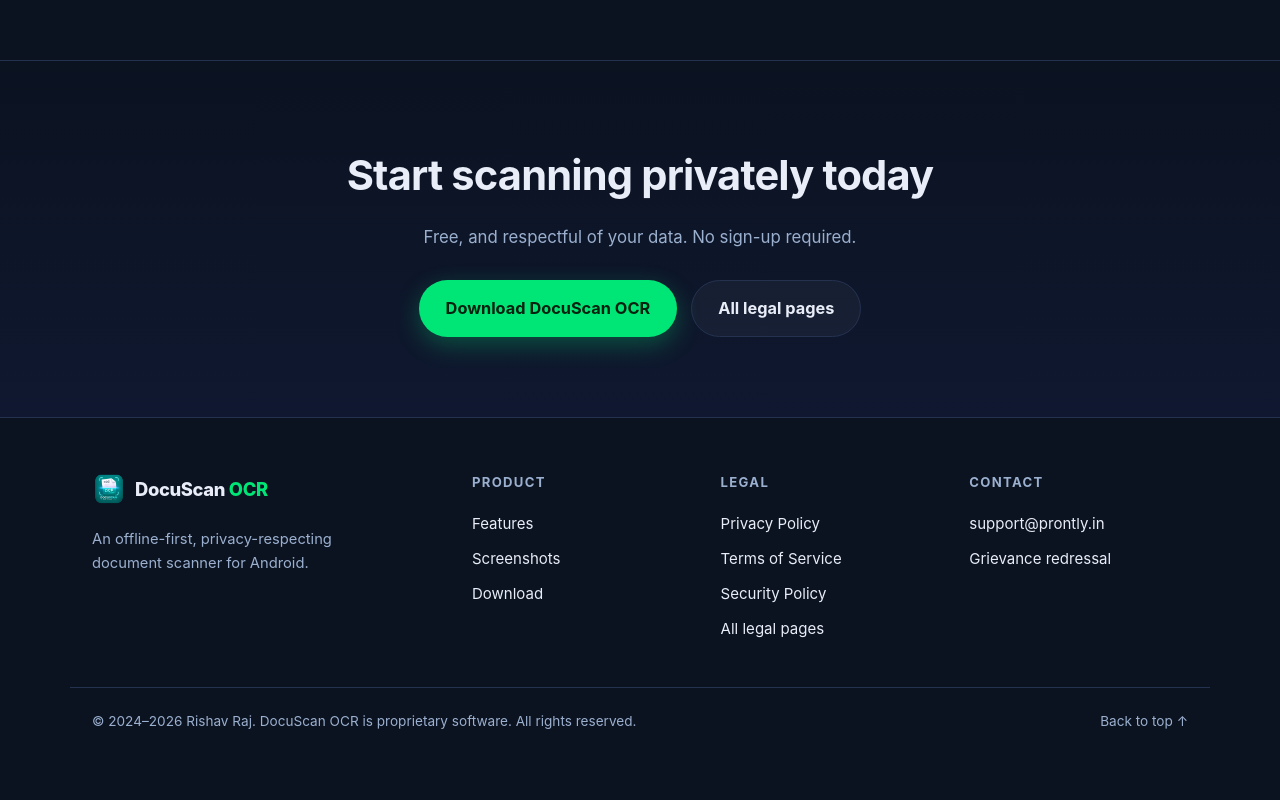
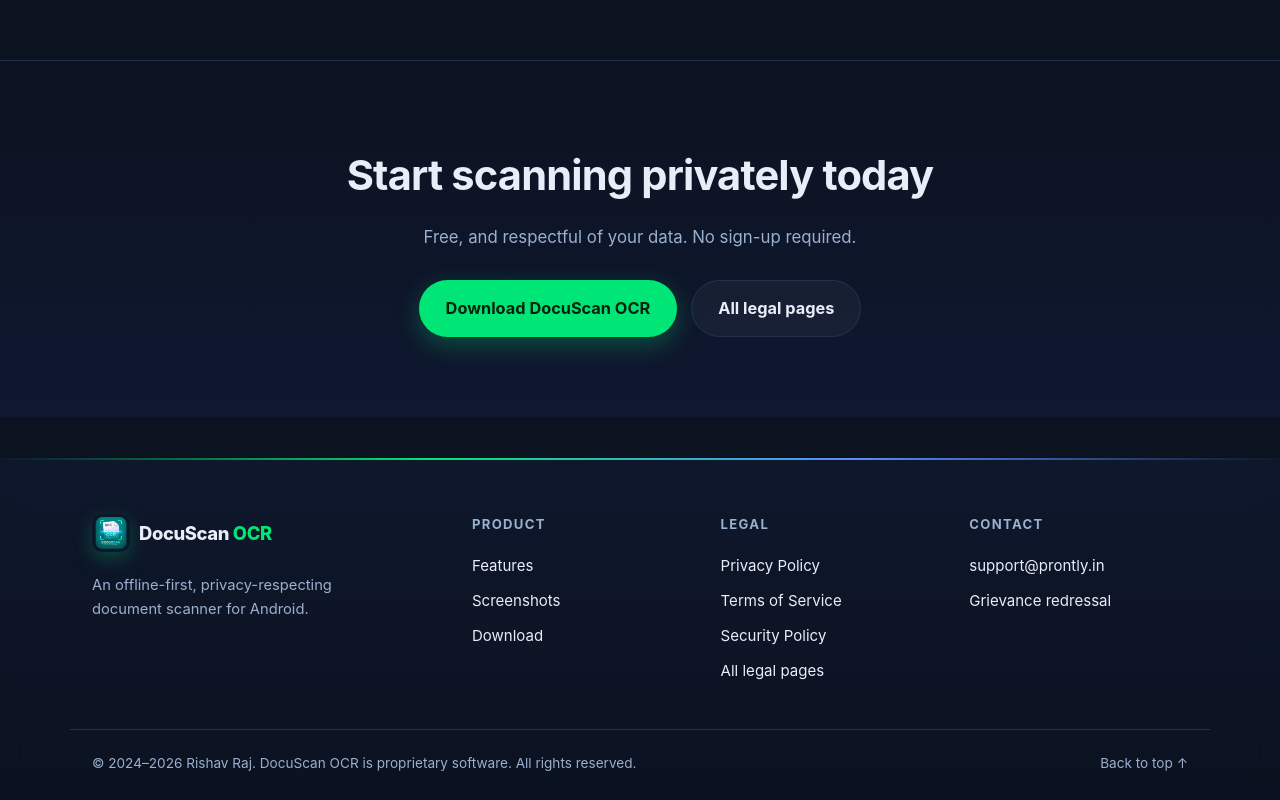
Before and after one commit to Rishav7324/DocuScan-OCR, a plain HTML site: page website/index.html in a window 1280 px wide. Shown: the part 4629-5429 px from the top of the page. Before the commit the page ends 5387 px from the top, so only its background shows below. Drawn offline with Linux system fonts and the light colour scheme.

Commit message:
fix(website): elevate footer to premium glass surface with gradient top accent

```diff
--- a/website/assets/styles.css
+++ b/website/assets/styles.css
@@ -171,13 +171,26 @@ a { color: inherit; text-decoration: none; }
 .cta p { color: var(--muted); margin: 14px 0 28px; font-size: 1.05rem; }
 
 /* ===== Footer ===== */
-.footer { background: var(--bg); border-top: 1px solid var(--border); padding: 54px 0 26px; }
+.footer {
+  position: relative;
+  margin-top: 40px;
+  padding: 56px 0 26px;
+  background: linear-gradient(180deg, rgba(18,29,54,.55), rgba(11,18,32,.85));
+  backdrop-filter: blur(14px);
+  -webkit-backdrop-filter: blur(14px);
+  border-top: 1px solid transparent;
+}
+.footer::before {
+  content: "";
+  position: absolute; top: 0; left: 0; right: 0; height: 2px;
+  background: linear-gradient(90deg, transparent, var(--primary), var(--accent), transparent);
+}
 .footer-grid { display: grid; grid-template-columns: 1.6fr 1fr 1fr 1fr; gap: 30px; }
-.footer-tag { color: var(--muted); margin-top: 14px; max-width: 280px; font-size: .92rem; }
+.footer-tag { color: var(--muted); margin-top: 14px; max-width: 300px; font-size: .92rem; }
 .footer-col h4 { font-size: .82rem; text-transform: uppercase; letter-spacing: .1em; color: var(--muted); margin-bottom: 14px; }
 .footer-col a { display: block; color: var(--text); font-size: .94rem; padding: 5px 0; }
 .footer-col a:hover { color: var(--primary); }
-.footer-logo { width: 34px; height: 34px; border-radius: 9px; display: block; }
+.footer-logo { width: 38px; height: 38px; border-radius: 10px; display: block; box-shadow: 0 6px 18px rgba(0,230,118,.25); }
 .footer-bottom { display: flex; justify-content: space-between; align-items: center; gap: 14px; margin-top: 40px; padding-top: 22px; border-top: 1px solid var(--border); color: var(--muted); font-size: .85rem; flex-wrap: wrap; }
 
 /* ===== Download ===== */
```
